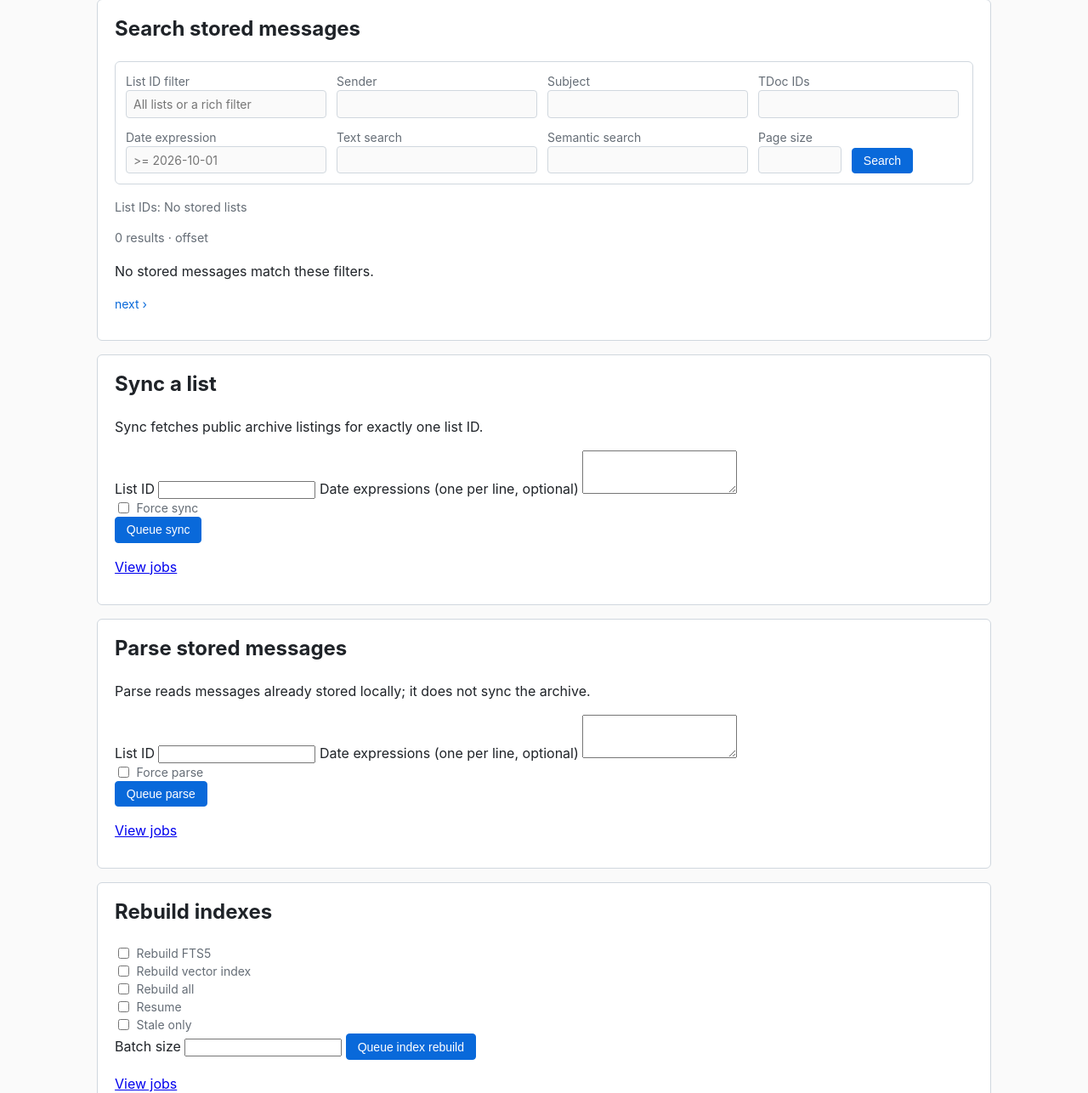
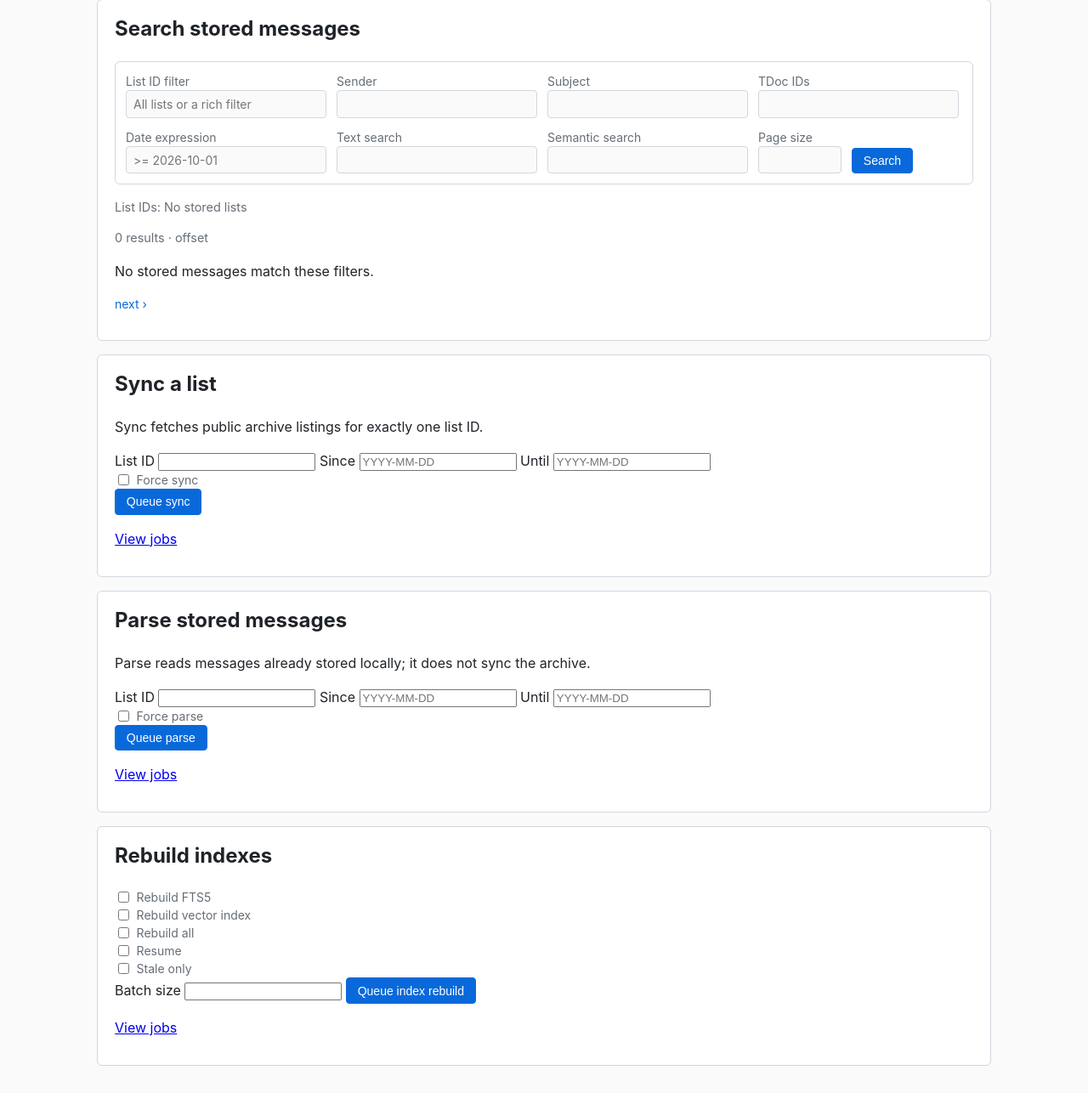
Before and after one commit to jerrywang121/doc3gpp, a Python web app: template src/doc3gpp/web/templates/listserv.html in a window 1280 px wide. Shown: the part 369-1655 px from the top of the page at 85% size. Run offline with Jinja, Linux system fonts and the light colour scheme; the template is opened without the code that fills it, so the values that code supplies are empty.

Commit message:
feat(listserv): split sync and parse date range inputs

```diff
--- a/src/doc3gpp/web/static/js/listserv.js
+++ b/src/doc3gpp/web/static/js/listserv.js
@@ -7,14 +7,12 @@
   }
 
   function dateExpressions(form) {
-    var input = form.querySelector('[name="dates"]');
-    if (!input) {
-      return [];
-    }
-    return input.value
-      .split(/\r?\n/)
-      .map(function (value) { return value.trim(); })
-      .filter(Boolean);
+    var since = form.elements.since ? form.elements.since.value.trim() : "";
+    var until = form.elements.until ? form.elements.until.value.trim() : "";
+    return [
+      since ? ">= " + since : "",
+      until ? "<= " + until : "",
+    ].filter(Boolean);
   }
 
   function bind(form, buildBody) {
--- a/src/doc3gpp/web/templates/listserv.html
+++ b/src/doc3gpp/web/templates/listserv.html
@@ -52,8 +52,11 @@
         <input type="text" name="list_id" list="listserv-list-id-suggestions"
                value="{{ list_ids[0] if list_ids else '' }}" required>
       </label>
-      <label>Date expressions (one per line, optional)
-        <textarea name="dates" rows="3"></textarea>
+      <label>Since
+        <input type="text" name="since" placeholder="YYYY-MM-DD">
+      </label>
+      <label>Until
+        <input type="text" name="until" placeholder="YYYY-MM-DD">
       </label>
       <label class="inline-check"><input type="checkbox" name="force"> Force sync</label>
       <button type="submit" class="btn primary">Queue sync</button>
@@ -71,8 +74,11 @@
         <input type="text" name="list_id" list="listserv-list-id-suggestions"
                value="{{ list_ids[0] if list_ids else '' }}" required>
       </label>
-      <label>Date expressions (one per line, optional)
-        <textarea name="dates" rows="3"></textarea>
+      <label>Since
+        <input type="text" name="since" placeholder="YYYY-MM-DD">
+      </label>
+      <label>Until
+        <input type="text" name="until" placeholder="YYYY-MM-DD">
       </label>
       <label class="inline-check"><input type="checkbox" name="force"> Force parse</label>
       <button type="submit" class="btn primary">Queue parse</button>
```
Also changed, not shown: tests/integration/test_listserv_ui.py (+3 -0 lines), tests/unit/_listserv_forms_smoke.js (+36 -19 lines).
